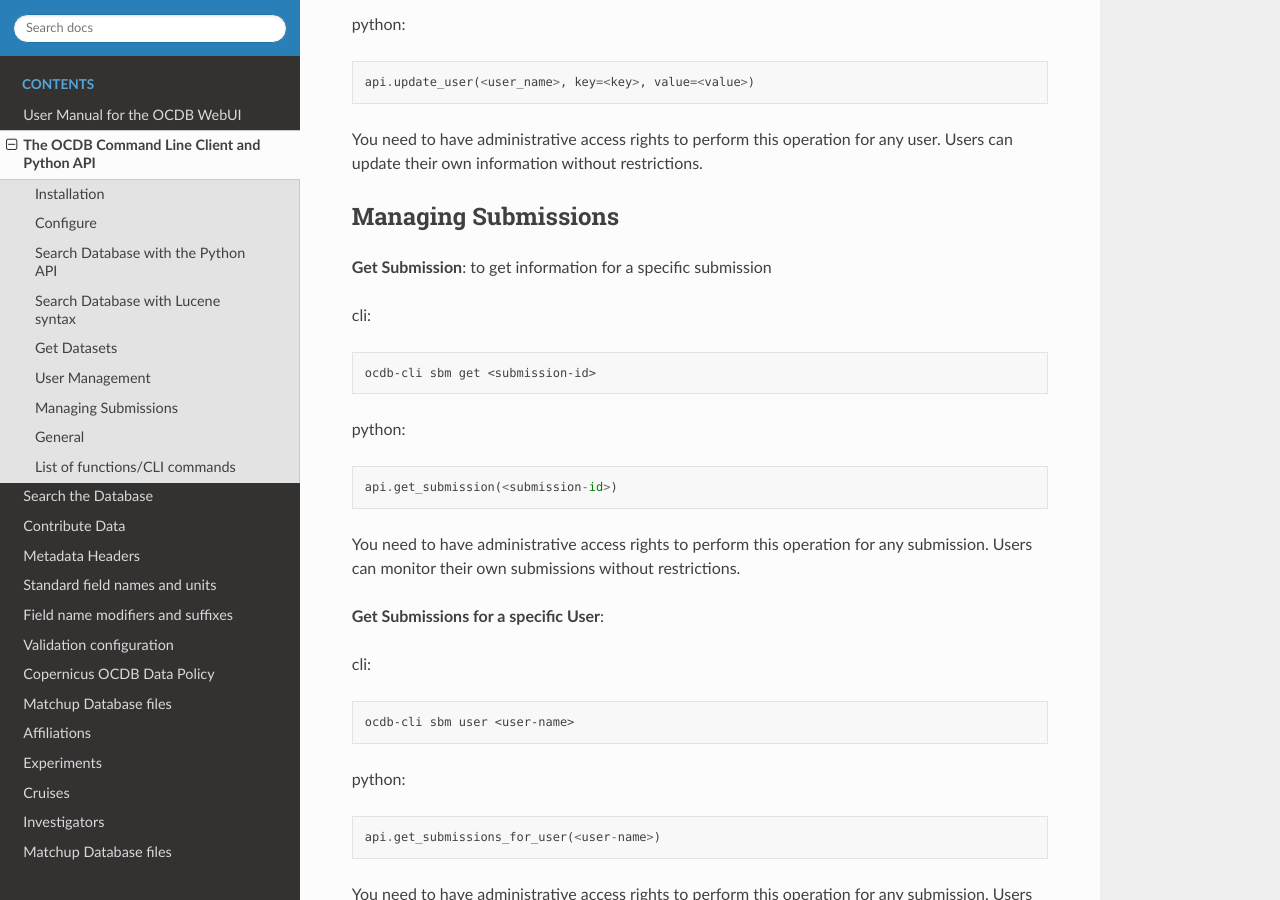
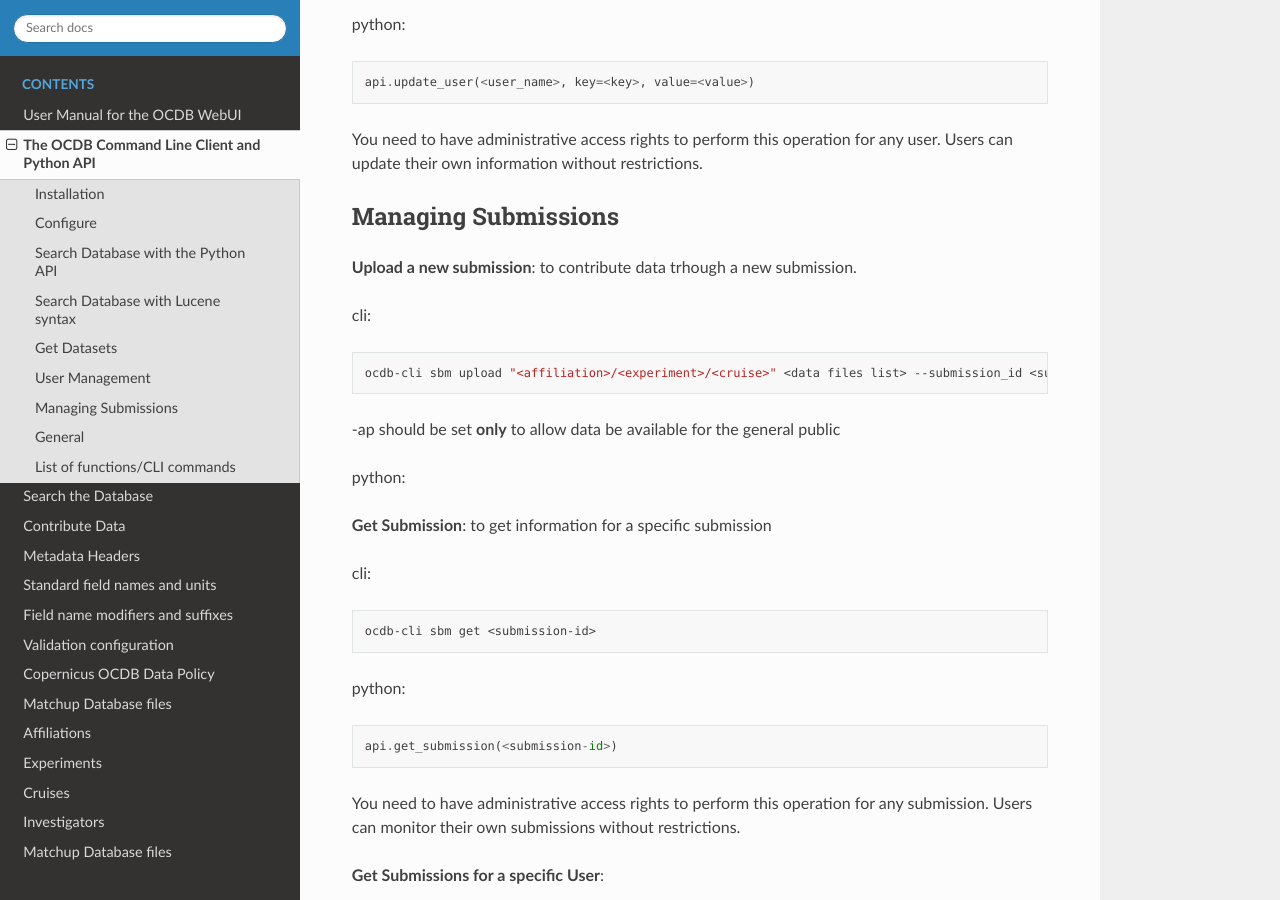
Before and after one commit to javierconcha/ocdb-docs, a Sphinx documentation site: the page built from docs/source/ocdb-api-cli.md, in a window 1280 px wide and 900 px high, scrolled down 5397 px. Built offline with Sphinx 7.4.7 and the Read the Docs theme 2.0.0, drawn with Linux system fonts in a browser that asks for light colours.

Commit message:
Update docs/source/ocdb-api-cli.md

````diff
--- a/docs/source/ocdb-api-cli.md
+++ b/docs/source/ocdb-api-cli.md
@@ -245,6 +245,19 @@ Users can update their own information without restrictions.
 
 ## Managing Submissions
 
+__Upload a new submission__:
+to contribute data trhough a new submission.
+
+cli:
+```bash
+ocdb-cli sbm upload "<affiliation>/<experiment>/<cruise>" <data files list> --submission_id <submission label> -ap
+```
+-ap should be set **only** to allow data be available for the general public
+
+python:
+
+
+
 __Get Submission__:
 to get information for a specific submission
 
````
